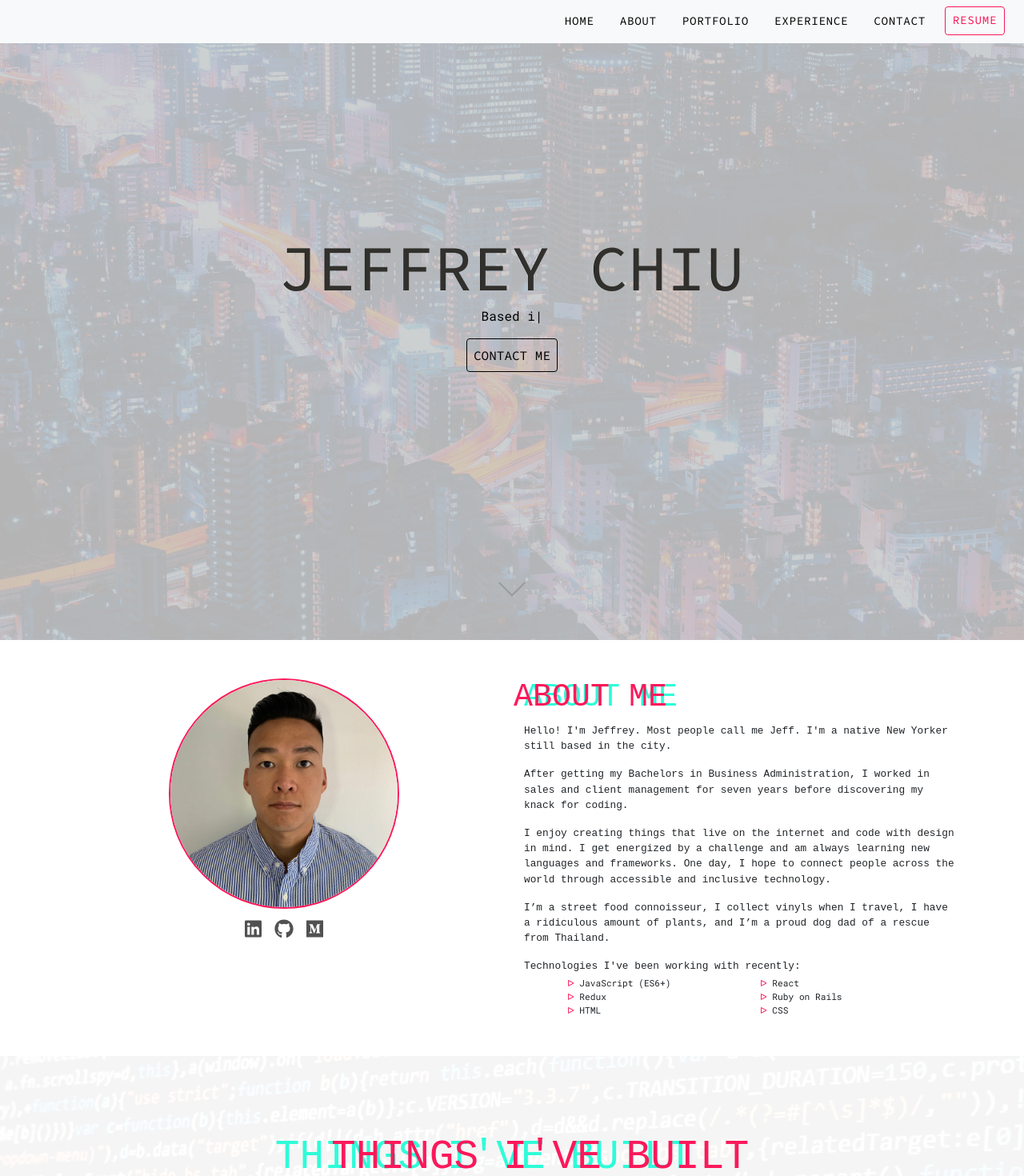
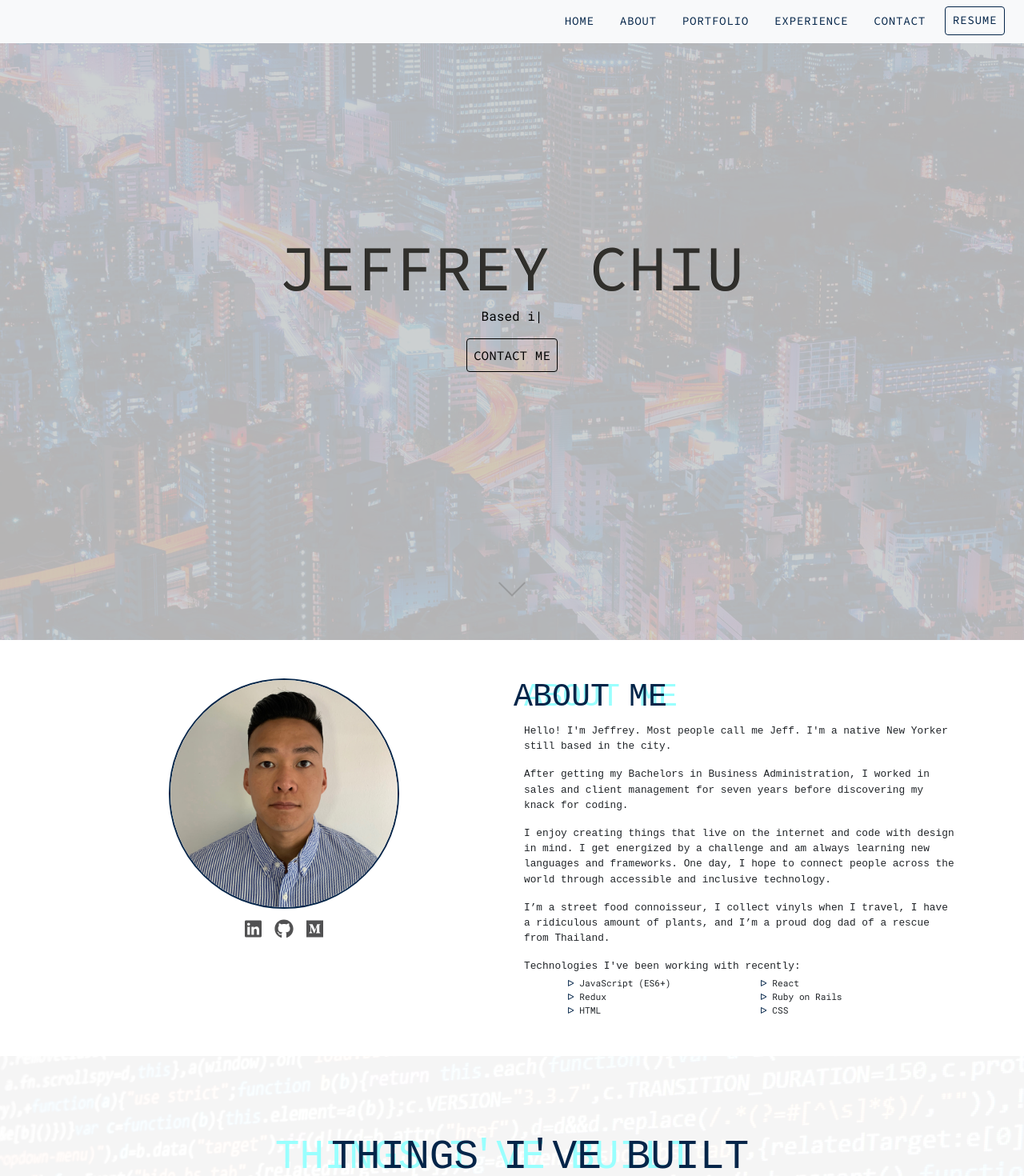
Before and after one commit to jeffreyc86/portfolio, a React (Create React App) app: page / in a window 1280 px wide. Shown: the top 1470 px of the page at 80% size. Built offline with nearby package versions, Linux system fonts and the light colour scheme; a web font is replaced by a local one.

Commit message:
navbar and home complete

```diff
--- a/src/index.css
+++ b/src/index.css
@@ -13,21 +13,27 @@
 
 :root {
   --primary-color: #D21f3c;
-  --nav-grey: #f7f8fa;
   --primary-grey: #ccd1d9;
 
   --vs-dark: #21252b;
   --vs-text: #abb2bf;
+  /* --primary-vs-grey: #64676f;  */
   --vs-background: #282c34;
+
   --primary-light-dark: #1d1d1d;
-  --primary-medium-dark: #181818;
-  --primary-dark: #000000;
-  --primary-vs-grey: #64676f;
-  --primary-light-grey: #909096;
-  --primary-medium-grey: #757575;
-  --primary-dark-grey: #515152;
-  --primary-aqua: #2efcd8;
-  --primary-pink: #fc185a;
+
+
+
+  --primary-light-grey: #909096; /* inputs */
+  --primary-medium-grey: #757575; /* scroll indicator */
+  --primary-dark-grey: #515152; /* inputs & timeline */
+
+  /* color scheme */
+  --nav-orange: #f42e00;
+  --primary-light-blue: #c8eef5;
+  --primary-orange: #dd6235;
+  --primary-aqua: #99fffe;
+  --primary-navy: #042549;
 }
 
 body {
@@ -58,21 +64,21 @@ nav ul li {
 }
 
 .navbar-nav > li > a {
-  color: black !important;
+  color: var(--primary-navy) !important;
   margin: 0 0.5rem;
 }
 
 .navbar-nav > li > a.active, .navbar-nav > li > a.active:focus{
-  color: var(--primary-pink) !important;
+  color: var(--nav-orange) !important;
 }
 
 .navbar-nav > li > a:hover {
-  color: var(--primary-pink) !important;
+  color: var(--nav-orange) !important;
 }
 
 #resume-btn{
-  border: solid 1px var(--primary-pink);
-  color: var(--primary-pink) !important;
+  border: solid 1px var(--primary-navy);
+  color: var(--primary-navy) !important;
   padding: .4rem .55rem !important;
   border-radius: 4px;
   display: inline-block;
@@ -396,8 +402,9 @@ nav ul li {
 }
 
 .btn-main-offer:hover{
+  border: 1px solid var(--nav-orange);
   text-decoration: none;
-  background-color: var(--primary-color);
+  background-color: var(--nav-orange);
   color: white;
   transition: .2s ease-in-out;
 }
@@ -476,7 +483,7 @@ nav ul li {
   width: 18rem;
   /* padding: 0.3rem; */
   border-radius: 50%;
-  border: 2px solid var(--primary-pink)
+  border: 2px solid var(--primary-navy)
 }
 
 .abt-heading{
@@ -487,7 +494,7 @@ nav ul li {
 
 .overlap{
   margin-left: -205px;
-  color: var(--primary-pink);
+  color: var(--primary-navy);
 }
 
 .about{
@@ -547,7 +554,7 @@ nav ul li {
 }
 
 .skill-arrow{
-  color: var(--primary-pink)
+  color: var(--primary-navy)
 }
 
 /********************************* EXPERIENCE *********************************/
@@ -572,7 +579,7 @@ nav ul li {
 
 #exp-overlap{
   margin-left: -411px;
-  color: var(--primary-pink);
+  color: var(--primary-navy);
 }
 
 @media(min-width: 780px){
@@ -718,13 +725,13 @@ nav ul li {
 
  #portfolio-overlap{
     margin-left: -353px;
-    color: var(--primary-pink);
+    color: var(--primary-navy);
  }
 
  .portfolio-image{
    width: 14.5rem;
    height: 8.8rem;
-   border: 1px solid var(--primary-pink);
+   border: 1px solid var(--primary-navy);
    padding: 0;
  }
 
@@ -754,7 +761,7 @@ nav ul li {
   opacity: 0;
   margin-left: -8rem;
   margin-top: 3.6rem;
-  color: var(--primary-pink);
+  color: var(--primary-navy);
   font-size: 1.5rem;
  }
 
@@ -849,7 +856,7 @@ nav ul li {
 .hyper-link:hover{
   text-decoration: none;
   transition: 0.3s ease-in-out;
-  color: var(--primary-pink);
+  color: var(--primary-navy);
 }
 
 .popup-icons {
@@ -986,7 +993,7 @@ nav ul li {
 
 #contact-overlap{
   margin-left: -256px;
-  color: var(--primary-pink);
+  color: var(--primary-navy);
 }
 
 @media(max-width: 768px){
@@ -1138,7 +1145,7 @@ textarea.form-control {
 
 .footer a:hover{
   text-decoration: none;
-  color: var(--primary-pink);
+  color: var(--primary-navy);
   transition: .3s ease-in-out;
 }
 
```
